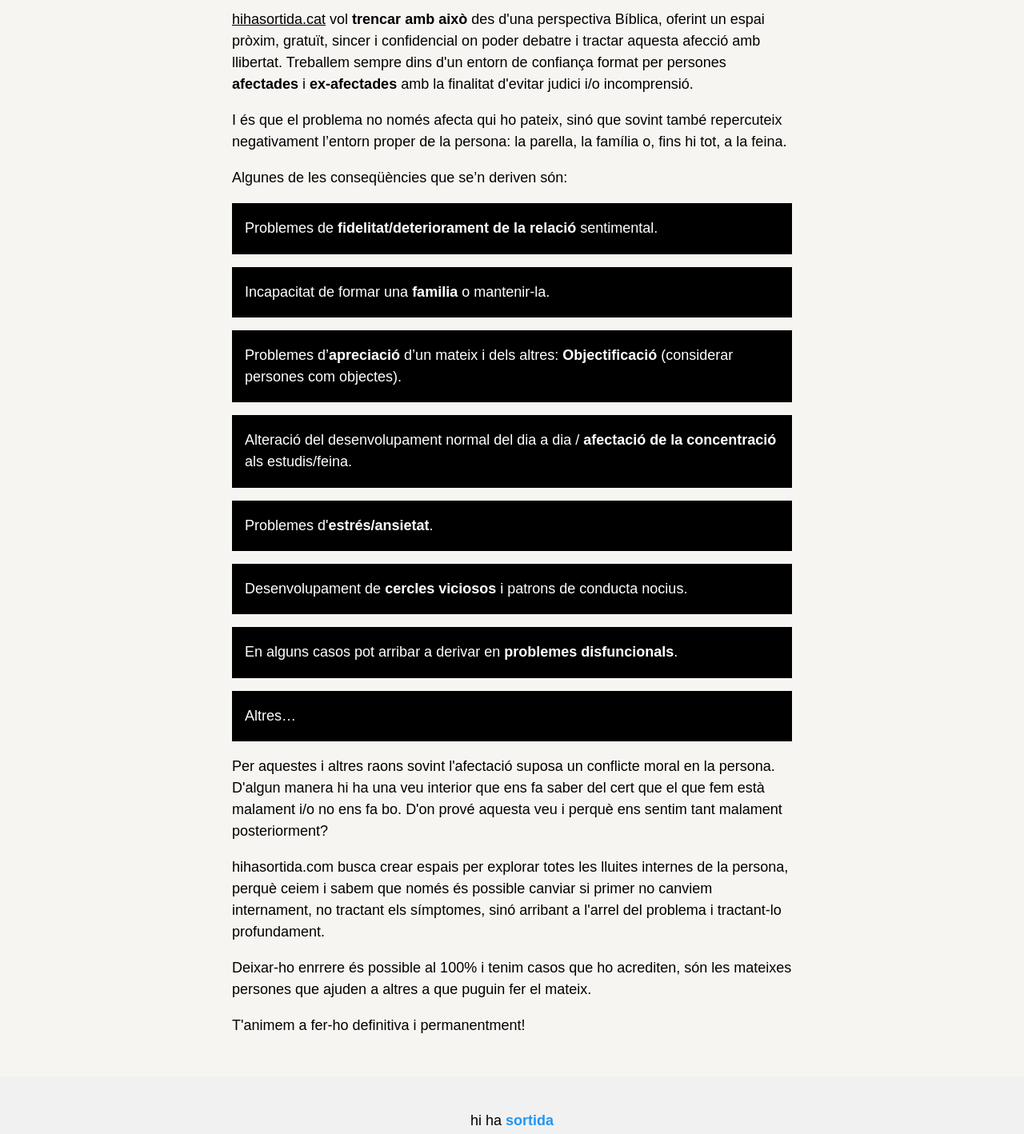
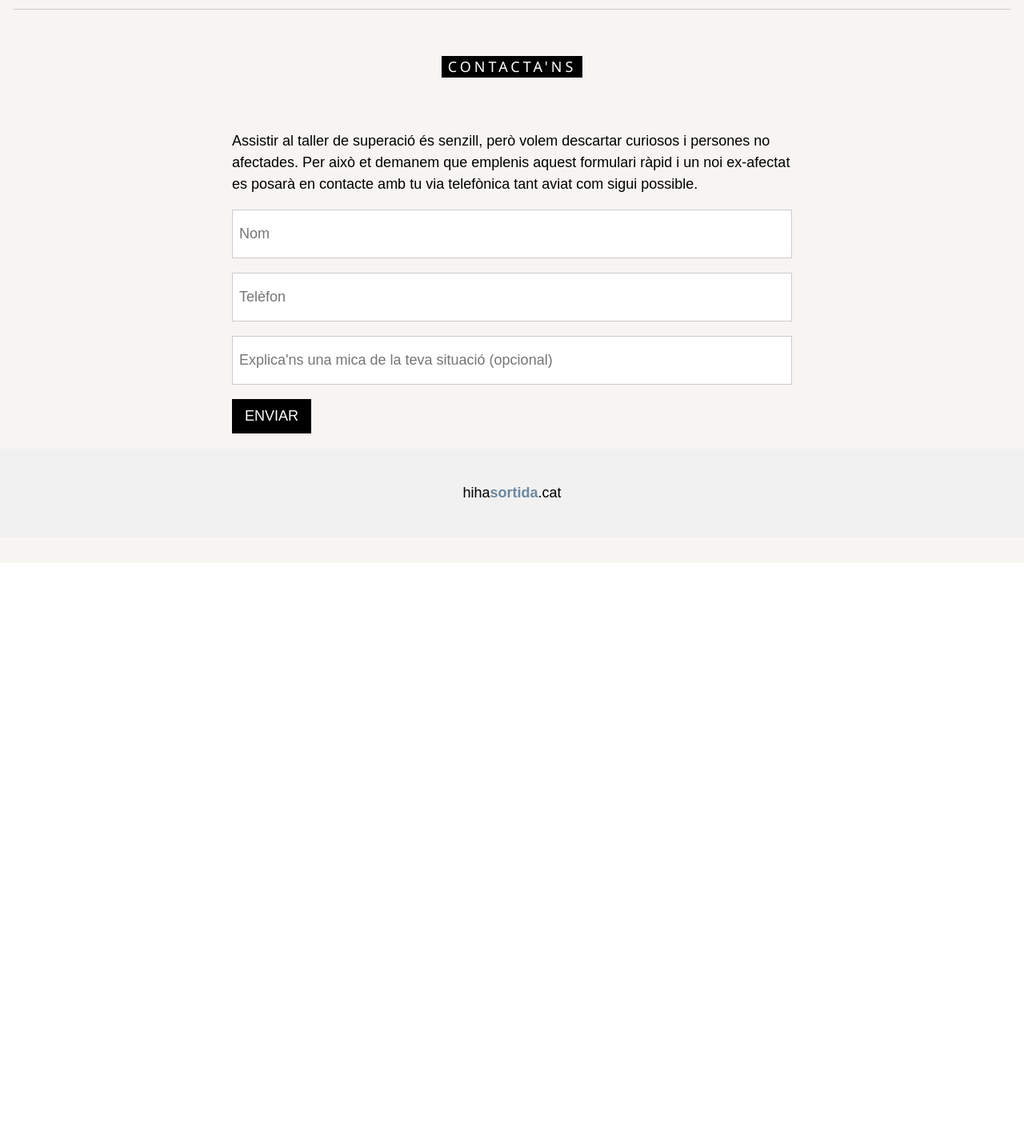
Before and after one commit to janmaroto/hihasortida.cat, a plain HTML site: page views/dones.html in a window 1280 px wide. Shown: the part 1200-2618 px from the top of the page at 80% size. After the commit the page ends 1904 px from the top, so only its background shows below. Drawn offline with Linux system fonts and the light colour scheme; files whose address does not match are found by name.

Commit message:
Contacta

```diff
--- a/views/dones.html
+++ b/views/dones.html
@@ -85,50 +85,20 @@
           satisfacció sexual, agafi la forma que agafi?</p>
         <p>En termes generals, cap home n’està orgullós… més aviat provoca vergonya, i la vergonya fa que sovint aquest
           problema es visqui en silenci i aïllament.</p>
+    </div>
 
-        <p><a href="http://hihasortida.cat">hihasortida.cat</a> vol <strong>trencar amb això</strong> des d'una perspectiva Bíblica, oferint un espai
-          pròxim, gratuït, sincer i confidencial on poder debatre
-          i tractar aquesta afecció amb llibertat. Treballem sempre dins d'un entorn de confiança format per persones
-          <strong>afectades</strong> i <strong>ex-afectades</strong> amb la finalitat d'evitar judici i/o incomprensió.
-        </p>
-        <p>I és que el problema no només afecta qui ho pateix, sinó que sovint també repercuteix negativament l’entorn
-          proper de la persona: la parella, la família o, fins hi tot, a la feina.</p>
-        <p>Algunes de les conseqüències que se’n deriven són:</p>
-        <div class="w3-panel w3-black w3-hover-dark-grey">
-          <p>Problemes de <strong>fidelitat/deteriorament de la relació</strong> sentimental.</p>
-        </div>
-        <div class="w3-panel w3-black w3-hover-dark-grey">
-          <p>Incapacitat de formar una <strong>familia</strong> o mantenir-la.</p>
-        </div>
-        <div class="w3-panel w3-black w3-hover-dark-grey">
-          <p>Problemes d’<strong>apreciació</strong> d’un mateix i dels altres: <strong>Objectificació</strong>
-            (considerar persones com objectes).</p>
-        </div>
-        <div class="w3-panel w3-black w3-hover-dark-grey">
-          <p>Alteració del desenvolupament normal del dia a dia / <strong>afectació de la concentració</strong> als
-            estudis/feina.</p>
-        </div>
-        <div class="w3-panel w3-black w3-hover-dark-grey">
-          <p>Problemes d'<strong>estrés/ansietat</strong>.</p>
-        </div>
-        <div class="w3-panel w3-black w3-hover-dark-grey">
-          <p>Desenvolupament de <strong>cercles viciosos</strong> i patrons de conducta nocius.</p>
-        </div>
-        <div class="w3-panel w3-black w3-hover-dark-grey">
-          <p>En alguns casos pot arribar a derivar en <strong>problemes disfuncionals</strong>.</p>
-        </div>
-        <div class="w3-panel w3-black w3-hover-dark-grey">
-          <p>Altres…</p>
-        </div>
-        <p>Per aquestes i altres raons sovint l'afectació suposa un conflicte moral en la persona. D'algun manera hi ha
-          una veu interior que ens fa saber del cert que el que fem està malament i/o no ens fa bo. D'on prové aquesta
-          veu i perquè ens sentim tant malament posteriorment?</p>
-        <p>hihasortida.com busca crear espais per explorar totes les lluites internes de la persona, perquè ceiem i
-          sabem que només és possible canviar si primer no canviem internament, no tractant els símptomes, sinó arribant
-          a l'arrel del problema i tractant-lo profundament.</p>
-        <p>Deixar-ho enrrere és possible al 100% i tenim casos que ho acrediten, són les mateixes persones que ajuden a
-          altres a que puguin fer el mateix.</p>
-        <p>T'animem a fer-ho definitiva i permanentment!</p>
+    <!-- CONTACTA -->
+    <div class="w3-container w3-border-top" id="contacta">
+      <div class="w3-content" style="max-width:700px">
+        <h5 class="w3-center w3-padding-48"><span class="w3-tag w3-wide">CONTACTA'NS</span></h5>
+        <p>Assistir al taller de superació és senzill, però volem descartar curiosos i persones no afectades. Per això et demanem que emplenis aquest formulari ràpid i un noi ex-afectat es posarà en contacte amb tu via telefònica tant aviat com sigui possible.</p>
+        <form action="/action_page.php" target="_blank">
+          <p><input class="w3-input w3-padding-16 w3-border" type="text" placeholder="Nom" required name="Name"></p>
+          <p><input class="w3-input w3-padding-16 w3-border" type="tel" placeholder="Telèfon" required
+              name="People"></p>
+          <p><input class="w3-input w3-padding-16 w3-border" type="text" placeholder="Explica'ns una mica de la teva situació (opcional)" name="Message"></p>
+          <p><button class="w3-button w3-black" type="submit">ENVIAR</button></p>
+        </form>
       </div>
     </div>
 
@@ -137,7 +107,7 @@
 
   <!-- Footer -->
   <footer class="w3-center w3-light-grey w3-padding-24 w3-large">
-      <p>hi ha <span class="w3-text-blue"><strong>sortida</strong></span></p>
+      <p>hiha<span class="w3-text-blue"><strong>sortida</strong></span>.cat</p>
   </footer>
 
   <script>
```
Also changed, not shown: index.html (+15 -22 lines), views/eines-practiques.html (+21 -3 lines).
